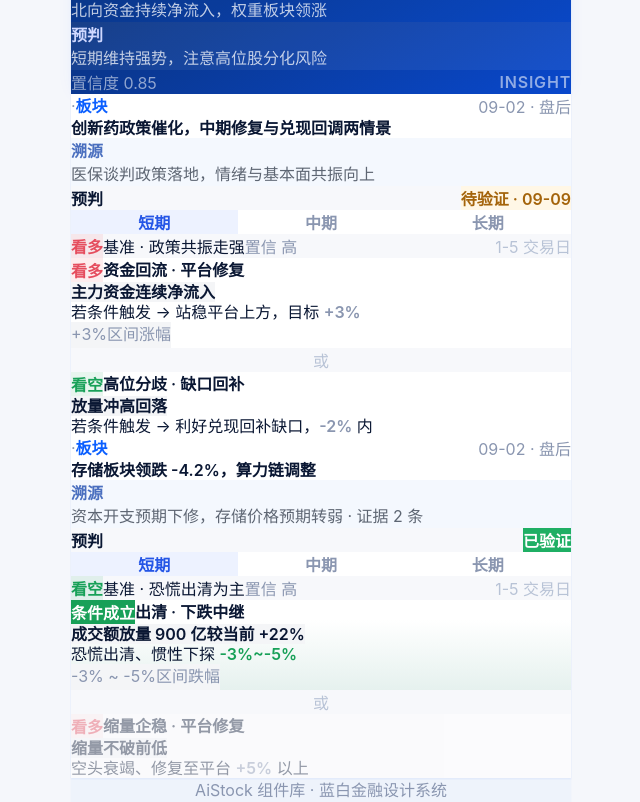
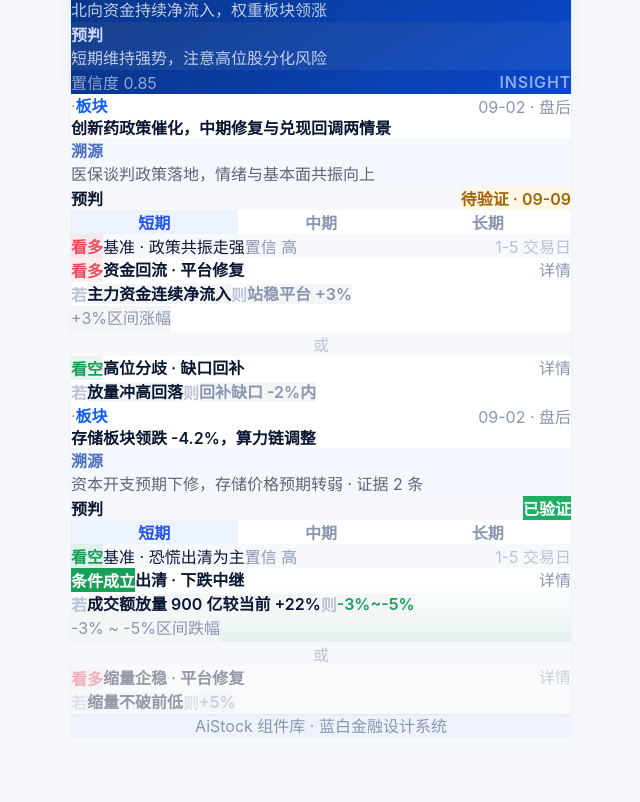
Before and after one commit to NanyuDeer/aistock-component-lib, a Vue app: page / in a window 1280 px wide. Shown: the part 4396-5198 px from the top of the page, without its empty margins (319-959 px from the left). After the commit the page ends 5134 px from the top, so only its background shows below. Built offline with nearby package versions, Linux system fonts and the light colour scheme; grey boxes are pictures that could not be loaded.

Commit message:
feat(CFB): 预判句关键词化 scenario_keywords + 若·则 + 详情展开

```diff
--- a/dev/App.vue
+++ b/dev/App.vue
@@ -924,8 +924,8 @@ const sectorStructuredPending = {
     { horizon: 'long' as const, label: '趋势抬升', remaining: '1-6 月', direction: 'neutral' as const, confidence: 'low' as const }
   ],
   conditions: [
-    { horizon: 'short' as const, direction: 'bullish' as const, label: '资金回流 · 平台修复', keywords: ['主力资金连续净流入'], condition: '主力资金连续净流入、融资盘同步回补', scenario: '若条件触发 → 站稳平台上方，目标 +3%', anchor: { metric: '区间涨幅', threshold: '+3%' } },
-    { horizon: 'short' as const, direction: 'bearish' as const, label: '高位分歧 · 缺口回补', keywords: ['放量冲高回落'], condition: '放量冲高回落且收长上影', scenario: '若条件触发 → 利好兑现回补缺口，-2% 内' },
+    { horizon: 'short' as const, direction: 'bullish' as const, label: '资金回流 · 平台修复', keywords: ['主力资金连续净流入'], scenario_keywords: ['站稳平台 +3%'], condition: '主力资金连续净流入、融资盘同步回补', scenario: '若条件触发 → 站稳平台上方，目标 +3%', anchor: { metric: '区间涨幅', threshold: '+3%' } },
+    { horizon: 'short' as const, direction: 'bearish' as const, label: '高位分歧 · 缺口回补', keywords: ['放量冲高回落'], scenario_keywords: ['回补缺口 -2%内'], condition: '放量冲高回落且收长上影', scenario: '若条件触发 → 利好兑现回补缺口，-2% 内' },
     { horizon: 'mid' as const, direction: 'bullish' as const, label: '补贴落地 · 轮动回归', keywords: ['补贴细则落地'], condition: '补贴细则落地、需求回暖', scenario: '若条件触发 → 板块轮动回归，+5% 上下' },
     { horizon: 'long' as const, direction: 'neutral' as const, label: '产能扩张 · 箱体震荡', keywords: ['产能扩张超预期'], condition: '产能扩张超预期', scenario: '若条件触发 → 上行空间受限，箱体震荡' }
   ],
--- a/src/components/ConditionalForecastBlock.vue
+++ b/src/components/ConditionalForecastBlock.vue
@@ -49,17 +49,46 @@
             <!-- 条件已触发：右上四字状态徽（染方向色） -->
             <text v-if="cond.met === true" class="as-insight-card__sc-live">条件成立</text>
 
-            <!-- 路径首行：方向 + 短语名（label；sentence 模式或旧数据无 label → 长句主干） -->
-            <view class="as-insight-card__sc-top">
+            <!-- 行1 · 路径首行：方向徽 + 短语名（label；sentence/旧数据无 label → 长句主干）
+                 右侧“详情 ▾”（右对齐纯文字）：点击在行3展开完整预判句 -->
+            <view
+              class="as-insight-card__sc-top"
+              :class="{ 'as-insight-card__sc-top--badge': cond.met === true }"
+            >
               <text v-if="cond.direction" class="as-insight-card__dir" :class="dirClass(cond.direction)">
                 {{ dirText(cond.direction) }}
               </text>
               <text v-if="cond.label && conditionDisplay !== 'sentence'" class="as-insight-card__sc-lead">{{ cond.label }}</text>
               <text v-else class="as-insight-card__sc-lead">{{ condMain(cond.condition) }}</text>
+              <view
+                v-if="canFoldScenario(cond)"
+                class="as-insight-card__sc-more"
+                :class="{ 'as-insight-card__sc-more--open': isScenarioExpanded(cond.horizon, idx) }"
+                @tap.stop="toggleScenario(cond.horizon, idx)"
+              >
+                <text class="as-insight-card__sc-more-tx">{{ isScenarioExpanded(cond.horizon, idx) ? '收起' : '详情' }}</text>
+                <view class="as-insight-card__sc-more-chev" />
+              </view>
             </view>
 
-            <!-- 关键词量化行：仅标签形态时独立成行（sentence/长句兜底不再重复） -->
-            <view v-if="useKeywords(cond) && cond.label" class="as-insight-card__sc-kws">
+            <!-- 行2 · 若[触发条件关键词] 则[预判幅度]（2026-09-03 若·则 语义行；仅可折叠标签形态） -->
+            <view v-if="canFoldScenario(cond)" class="as-insight-card__sc-rules">
+              <text class="as-insight-card__sc-conn">若</text>
+              <text
+                v-for="(k, ki) in cond.keywords"
+                :key="ki"
+                class="as-insight-card__sc-chip"
+              >{{ k }}</text>
+              <text class="as-insight-card__sc-conn">则</text>
+              <text
+                v-for="(pre, ai) in scenarioRuleChips(cond)"
+                :key="'a' + ai"
+                class="as-insight-card__sc-chip as-insight-card__sc-amp-chip"
+              >{{ pre }}</text>
+            </view>
+
+            <!-- 关键词行（老形态）：非可折叠（sentence/旧数据/无幅度段）时保留原关键词 chips -->
+            <view v-else-if="useKeywords(cond) && cond.label" class="as-insight-card__sc-kws">
               <text
                 v-for="(k, ki) in cond.keywords"
                 :key="ki"
@@ -67,8 +96,19 @@
               >{{ k }}</text>
             </view>
 
-            <!-- 情景正文（幅度/目标位段弱化；整句内联流，幅度段与前后文字粘连不孤立换行） -->
-            <view class="as-insight-card__sc-then">
+            <!-- 行3 · 完整预判句：可折叠形态点击“详情”后在此展开；非可折叠形态直接原文展示 -->
+            <view
+              v-if="canFoldScenario(cond) && isScenarioExpanded(cond.horizon, idx)"
+              class="as-insight-card__sc-full"
+            >
+              <text
+                v-for="(part, pi) in scenarioParts(cond.scenario)"
+                :key="pi"
+                class="as-insight-card__sc-scenario"
+                :class="{ 'as-insight-card__sc-amp': part.kind === 'amp' }"
+              >{{ part.t }}</text>
+            </view>
+            <view v-else-if="!canFoldScenario(cond)" class="as-insight-card__sc-then">
               <template v-for="(part, i) in scenarioParts(cond.scenario)" :key="i">
                 <text
                   v-if="part.kind === 'amp'"
@@ -135,6 +175,8 @@ interface StructuredCondition {
   scenario: string
   /** 简洁展示用关键词（1~2 个，单条 ≤10 字；仅新数据携带，旧记录无 → 走长句兜底） */
   keywords?: string[]
+  /** 预判关键词（2026-09-03 起新数据携带：scenario 摘要，侧重方向+幅度，如 上探+3%~+5%） */
+  scenario_keywords?: string[]
   /** 验证锚点（可选透传：threshold/metric 以 chip 展示） */
   anchor?: { metric?: string; threshold?: string }
   /** 该条件是否已触发（验证回填）：true=已触发（分支点亮）/ false=未触发（置灰）/ 缺省=待观察常态 */
@@ -164,6 +206,56 @@ const props = withDefaults(defineProps<{
 /** 该条件是否以关键词标签展示（tags 模式且有 keywords） */
 function useKeywords(cond: StructuredCondition): boolean {
   return props.conditionDisplay === 'tags' && Boolean(cond.keywords?.length)
+}
+
+// ===== 预判句折叠（2026-09-03 若·则 语义行 + 行1“详情”入口） =====
+
+/** 预判句中的幅度/目标位段集合（作为“则”后预判标签；无幅度段 → 视为不可折叠） */
+function scenarioAmpChips(scenario: string): string[] {
+  return splitScenario(scenario)
+    .filter((p) => p.kind === 'amp')
+    .map((p) => p.t)
+}
+
+/** 行2 “则”后预判标签集合：优先 LLM 产出的 scenario_keywords（方向+幅度），
+ * 旧记录（无该字段）回退前端从 scenario 提取幅度段，保证过渡期仍可折叠 */
+function scenarioRuleChips(cond: StructuredCondition): string[] {
+  const sk = cond.scenario_keywords?.filter((k) => k && k.trim())
+  if (sk?.length) return sk
+  return scenarioAmpChips(cond.scenario)
+}
+
+/**
+ * 是否可折叠为“行1 label + 行2 若[关键词]则[预判]”（展开存行3）：
+ * 需 tags 形态 + 有 label 短语名 + 有关键词触发条件 + 可提炼预判标签。
+ * 不满足（sentence 模式 / 旧数据无 label / 预判句无幅度与字段）→ 保持整句原文直显。
+ */
+function canFoldScenario(cond: StructuredCondition): boolean {
+  return (
+    props.conditionDisplay !== 'sentence' &&
+    Boolean(cond.label) &&
+    Boolean(cond.keywords?.length) &&
+    scenarioRuleChips(cond).length > 0
+  )
+}
+
+/** 各条件支的展开态（key=horizon:idx；切期段时重置） */
+const expandedScenarios = ref<Set<string>>(new Set())
+
+function scenarioKey(horizon: HorizonKey, idx: number): string {
+  return `${horizon}:${idx}`
+}
+
+function isScenarioExpanded(horizon: HorizonKey, idx: number): boolean {
+  return expandedScenarios.value.has(scenarioKey(horizon, idx))
+}
+
+function toggleScenario(horizon: HorizonKey, idx: number) {
+  const key = scenarioKey(horizon, idx)
+  const next = new Set(expandedScenarios.value)
+  if (next.has(key)) next.delete(key)
+  else next.add(key)
+  expandedScenarios.value = next
 }
 
 // ===== 期段状态 =====
@@ -244,7 +336,9 @@ function dirClass(d: Direction): string {
 
 /** 期段点击切换（方法化：避免模板内联赋值在跨端编译下的边界问题） */
 const setActiveHorizon = (seg: HorizonKey) => {
+  if (activeHorizon.value === seg) return
   activeHorizon.value = seg
+  expandedScenarios.value = new Set() // 切期段重置展开态
 }
 
 /**
@@ -524,12 +618,16 @@ function splitCondition(text: string): Array<{ t: string; kind: 'key' | 'note' }
   background: $down;
 }
 
-/* 路径首行：方向 + 短语名（label）或长句主干 */
+/* 路径首行：方向 + 短语名（label）或长句主干；详情/收起右对齐贴右缘 */
 .as-insight-card__sc-top {
   display: flex;
   align-items: center;
   gap: $s-1;
   flex-wrap: wrap;
+}
+
+/* 命中态：右上“条件成立”徽占位，行1内容与详情让出右侧空间 */
+.as-insight-card__sc-top--badge {
   padding-right: 90rpx;
 }
 
@@ -558,6 +656,74 @@ function splitCondition(text: string): Array<{ t: string; kind: 'key' | 'note' }
   border: 1rpx solid #e3e6ec;
   border-radius: $r-xs;
   padding: 2rpx 14rpx;
+  line-height: $lh-tight;
+}
+
+/* 行1 右侧“详情/收起”（纯文字+箭头，右对齐；非按钮样式） */
+.as-insight-card__sc-more {
+  margin-left: auto;
+  flex: none;
+  display: inline-flex;
+  align-items: center;
+  gap: 4rpx;
+  padding: 4rpx 2rpx 4rpx 10rpx;
+}
+
+.as-insight-card__sc-more-tx {
+  font-size: 20rpx;
+  font-weight: 500;
+  color: $ink-mute;
+  line-height: 1.4;
+}
+
+/* 展开箭头（CSS 三角形，向下；展开态旋转朝上） */
+.as-insight-card__sc-more-chev {
+  width: 0;
+  height: 0;
+  border-left: 6rpx solid transparent;
+  border-right: 6rpx solid transparent;
+  border-top: 8rpx solid $ink-mute;
+  transition: transform 0.15s ease;
+}
+
+.as-insight-card__sc-more--open .as-insight-card__sc-more-chev {
+  transform: rotate(180deg);
+}
+
+/* 行2 若[条件关键词] 则[预判标签]：连接词中性、预判标签弱化灰 */
+.as-insight-card__sc-rules {
+  display: flex;
+  align-items: center;
+  flex-wrap: wrap;
+  gap: $s-1;
+}
+
+.as-insight-card__sc-conn {
+  font-size: 22rpx;
+  font-weight: 600;
+  color: $ink-faint;
+  flex: none;
+}
+
+.as-insight-card__sc-amp-chip {
+  color: $ink-mute;
+}
+
+.as-insight-card__sc--up.as-insight-card__sc--live .as-insight-card__sc-amp-chip {
+  color: $up;
+}
+
+.as-insight-card__sc--dn.as-insight-card__sc--live .as-insight-card__sc-amp-chip {
+  color: $down;
+}
+
+/* 行3 完整预判句（展开态浅块；黑字 + 幅度灰，随触发路径方向色） */
+.as-insight-card__sc-full {
+  display: block;
+  background: #f7f8fb;
+  border: 1rpx solid #eef0f4;
+  border-radius: $r-sm;
+  padding: 10rpx 12rpx;
   line-height: $lh-tight;
 }
 
--- a/src/components/InsightCard.vue
+++ b/src/components/InsightCard.vue
@@ -96,6 +96,8 @@ interface StructuredCondition {
   anchor?: { metric?: string; threshold?: string }
   /** 简洁展示用关键词（1~2 个，单条 ≤10 字；仅新数据携带，旧记录无 → 走长句兜底） */
   keywords?: string[]
+  /** 预判关键词（2026-09-03 起新数据携带：scenario 摘要，侧重方向+幅度） */
+  scenario_keywords?: string[]
   /** 该条件是否已触发（验证回填）：true=已触发（分支点亮）/ false=未触发（置灰）/ 缺省=待观察常态 */
   met?: boolean | null
 }
```
Also changed, not shown: 1 other file (tests, documents, lock files or other folders).
